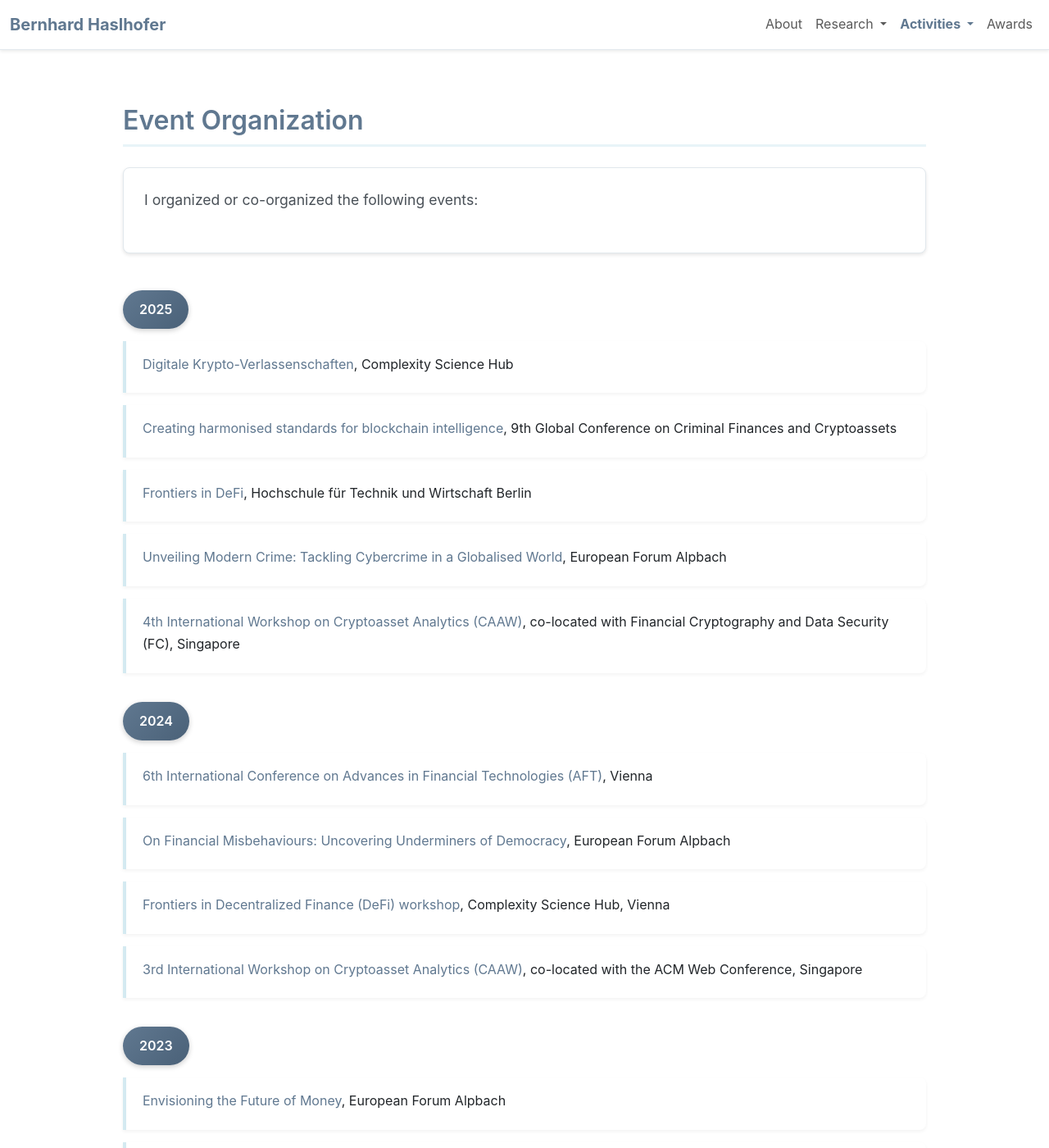
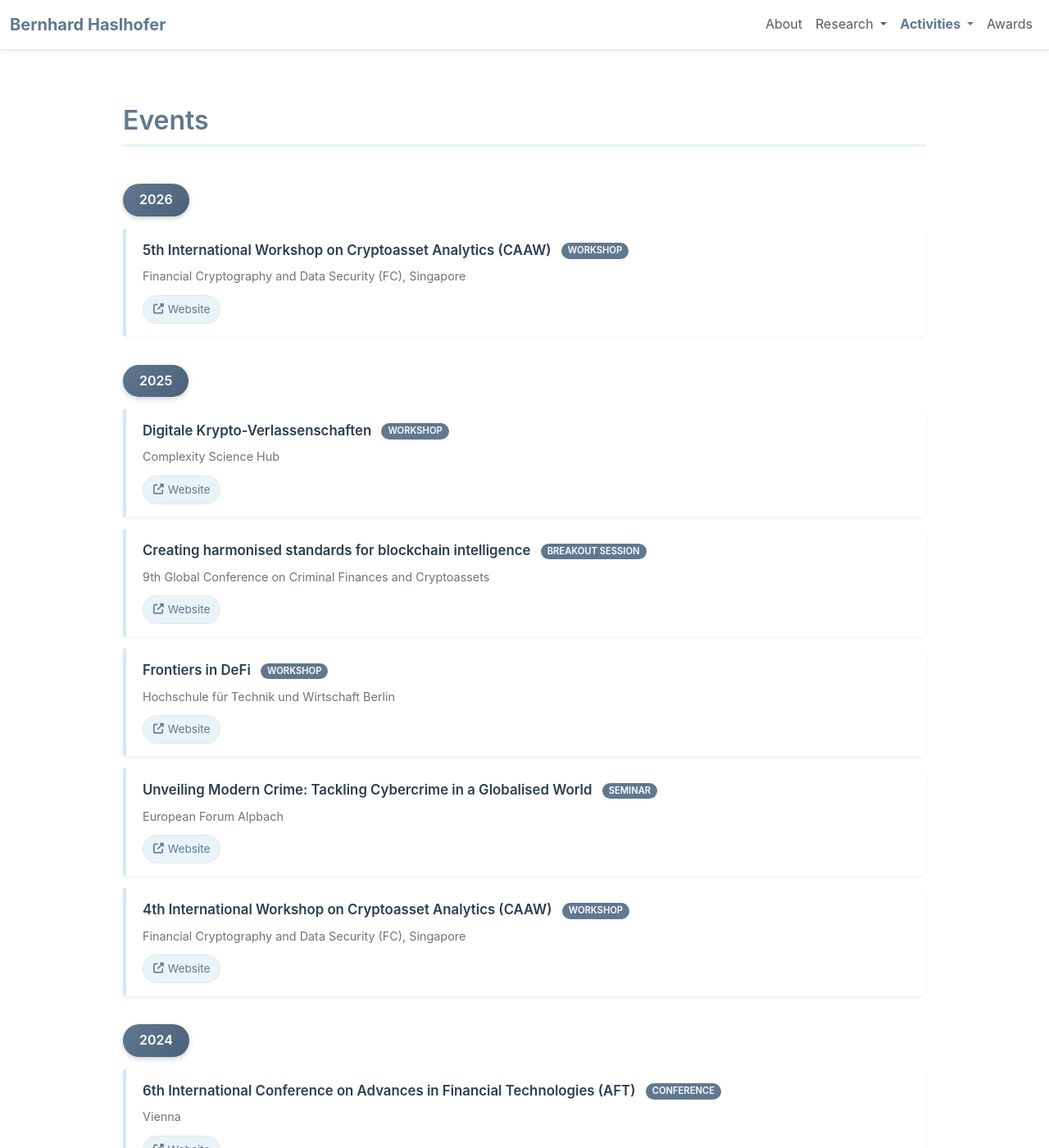
Before and after one commit to behas/behas.github.com, a Jekyll site: the page built from events.html, in a window 1280 px wide and 1400 px high. Shown: the whole window at 82% size. Built offline with Jekyll 4.4.1, drawn with Linux system fonts in a browser that asks for light colours; a style sheet for code colours, icons or effects is not loaded; some of the changed text lies outside the part shown.

Commit message:
Improve events page layout and content
- Restructure events.yml to flat format with date fields
- Add event type badges (Workshop, Conference, Panel, etc.)
- Update template with structured layout and link buttons
- Group events by year dynamically in page template

Co-Authored-By: Claude Opus 4.5 <noreply@anthropic.com>

```diff
--- a/_data/events.yml
+++ b/_data/events.yml
@@ -1,115 +1,185 @@
-- year: "2025"
-  items:
-    - title: "Digitale Krypto-Verlassenschaften"
-      url: "https://csh.ac.at/events/digitale-krypto-verlassenschaften/"
-      venue: "Complexity Science Hub"
+# 2026
 
-    - title: "Creating harmonised standards for blockchain intelligence"
-      url: "https://baselgovernance.org/9crc"
-      venue: "9th Global Conference on Criminal Finances and Cryptoassets"
+- title: "5th International Workshop on Cryptoasset Analytics (CAAW)"
+  url: "https://caaw.io/2026/"
+  venue: "Financial Cryptography and Data Security (FC), Singapore"
+  date: 2026-03-26
+  type: "Workshop"
 
-    - title: "Frontiers in DeFi"
-      url: "https://events.htw-berlin.de/forschung/frontiers-in-defi-2025/"
-      venue: "Hochschule für Technik und Wirtschaft Berlin"
+# 2025
 
-    - title: "Unveiling Modern Crime: Tackling Cybercrime in a Globalised World"
-      url: "https://www.alpbach.org/sessions/unveiling-modern-crime-tackling-cybercrime-in-a-globalised-world"
-      venue: "European Forum Alpbach"
+- title: "Digitale Krypto-Verlassenschaften"
+  url: "https://csh.ac.at/events/digitale-krypto-verlassenschaften/"
+  venue: "Complexity Science Hub"
+  date: 2025-03-27
+  type: "Workshop"
 
-    - title: "4th International Workshop on Cryptoasset Analytics (CAAW)"
-      url: "https://caaw.io/2025/"
-      venue: "co-located with Financial Cryptography and Data Security (FC), Singapore"
+- title: "Creating harmonised standards for blockchain intelligence"
+  url: "https://baselgovernance.org/9crc"
+  venue: "9th Global Conference on Criminal Finances and Cryptoassets"
+  date: 2025-10-08
+  type: "Breakout Session"
 
-- year: "2024"
-  items:
-    - title: "6th International Conference on Advances in Financial Technologies (AFT)"
-      url: "https://aftconf.github.io/aft24/index.html"
-      venue: "Vienna"
+- title: "Frontiers in DeFi"
+  url: "https://events.htw-berlin.de/forschung/frontiers-in-defi-2025/"
+  venue: "Hochschule für Technik und Wirtschaft Berlin"
+  date: 2025-03-06
+  type: "Workshop"
 
-    - title: "On Financial Misbehaviours: Uncovering Underminers of Democracy"
-      url: "https://www.alpbach.org/sessions/on-financial-misbehaviours-uncovering-underminers-of-democracy"
-      venue: "European Forum Alpbach"
+- title: "Unveiling Modern Crime: Tackling Cybercrime in a Globalised World"
+  url: "https://www.alpbach.org/sessions/unveiling-modern-crime-tackling-cybercrime-in-a-globalised-world"
+  venue: "European Forum Alpbach"
+  date: 2025-08-20
+  type: "Seminar"
 
-    - title: "Frontiers in Decentralized Finance (DeFi) workshop"
-      url: "https://csh.ac.at/events/frontiers-in-defi/"
-      venue: "Complexity Science Hub, Vienna"
+- title: "4th International Workshop on Cryptoasset Analytics (CAAW)"
+  url: "https://caaw.io/2025/"
+  venue: "Financial Cryptography and Data Security (FC), Singapore"
+  date: 2025-04-18
+  type: "Workshop"
 
-    - title: "3rd International Workshop on Cryptoasset Analytics (CAAW)"
-      url: "https://caaw.io/2024/"
-      venue: "co-located with the ACM Web Conference, Singapore"
+# 2024
 
-- year: "2023"
-  items:
-    - title: "Envisioning the Future of Money"
-      url: "https://www.alpbach.org"
-      venue: "European Forum Alpbach"
+- title: "6th International Conference on Advances in Financial Technologies (AFT)"
+  url: "https://aftconf.github.io/aft24/index.html"
+  venue: "Vienna"
+  date: 2024-09-23
+  type: "Conference"
 
-    - title: "2nd International Workshop on Cryptoasset Analytics (CAAW)"
-      url: "https://caaw.io/2023/"
-      venue: "co-located with the ACM Web Conference, Austin, USA"
+- title: "On Financial Misbehaviours: Uncovering Underminers of Democracy"
+  url: "https://www.alpbach.org/sessions/on-financial-misbehaviours-uncovering-underminers-of-democracy"
+  venue: "European Forum Alpbach"
+  date: 2024-08-27
+  type: "Seminar"
 
-- year: "2022"
-  items:
-    - title: "1st International Workshop on Cryptoasset Analytics (CAAW)"
-      url: "https://caaw.io/2023/"
-      venue: "co-located with the ACM Web Conference, Online"
+- title: "Frontiers in Decentralized Finance (DeFi) workshop"
+  url: "https://csh.ac.at/events/frontiers-in-defi/"
+  venue: "Complexity Science Hub, Vienna"
+  date: 2024-03-07
+  type: "Workshop"
 
-    - title: "Cryptoasset analytics tutorial"
-      url: "https://cryptoassetanalytics.net/tutorial/"
-      venue: "co-located with the ACM Web Conference, Online"
+- title: "3rd International Workshop on Cryptoasset Analytics (CAAW)"
+  url: "https://caaw.io/2024/"
+  venue: "ACM Web Conference, Singapore"
+  date: 2024-05-13
+  type: "Workshop"
 
-- year: "Before"
-  items:
-    - title: "Panel: From Crypto- to Corporate Currencies?"
-      url: "https://id.univie.ac.at/news-und-events/detailansicht-news-und-events/news/panel-discussion-from-crypto-to-corporate-currencies/?tx_news_pi1%5Bcontroller%5D=News&tx_news_pi1%5Baction%5D=detail&cHash=0f4867dd97b490b9aa8e5bf20278c406"
-      venue: "Vienna, 2019"
+# 2023
 
-    - title: "Symposium on Post-Bitcoin Cryptocurrencies"
-      url: "https://www.ait.ac.at/ueber-das-ait/center/center-for-digital-safety-security/fairs-events/symposium-on-post-bitcoin-cryptocurrencies/"
-      venue: "Vienna, 2018"
+- title: "Envisioning the Future of Money"
+  url: "https://www.alpbach.org"
+  venue: "European Forum Alpbach"
+  date: 2023-08-22
+  type: "Seminar"
 
-    - title: "13th International Conference on Semantic Systems (SEMANTICS 2017)"
-      url: "https://2017.semantics.cc/"
-      venue: "Data Science track chair"
+- title: "2nd International Workshop on Cryptoasset Analytics (CAAW)"
+  url: "https://caaw.io/2023/"
+  venue: "ACM Web Conference, Austin, USA"
+  date: 2023-05-01
+  type: "Workshop"
 
-    - title: "1st Workshop on Data Science: Methods, Technology and Applications (DSci15)"
-      url: "http://semantics.cc/satellite-events/1st-workshop-data-science-methods-technology-and-applications-dsci15"
-      venue: "co-located with SEMANTICS 2015"
+# 2022
 
-    - title: "11th International Conference on Web Engineering (ICWE 2011)"
-      url: "http://icwe2011.webengineering.org/"
-      venue: "Doctoral consortium co-chair"
+- title: "1st International Workshop on Cryptoasset Analytics (CAAW)"
+  url: "https://caaw.io/2022/"
+  venue: "ACM Web Conference, Online"
+  date: 2022-04-25
+  type: "Workshop"
 
-    - title: "Web of Data in the Context of Multimedia at SAMT2009"
-      url: "http://www.samt2009.org/"
-      venue: "Graz, Austria"
-      slides:
-        - url: "http://www.slideshare.net/bhaslhofer/samt09-web-of-data-tutorial-part-1"
-          text: "1"
-        - url: "http://www.slideshare.net/bhaslhofer/samt09-web-of-data-tutorial-part-2"
-          text: "2"
+- title: "Cryptoasset analytics tutorial"
+  url: "https://cryptoassetanalytics.net/tutorial/"
+  venue: "ACM Web Conference, Online"
+  date: 2022-04-25
+  type: "Tutorial"
 
-    - title: "International Conference on Dublin Core and Metadata Applications (DC 2008)"
-      url: "http://dc2008.de/"
-      venue: "Poster chair"
+# 2019
 
-    - title: "Linked Data Camp 2009"
-      url: "http://linkeddatacamp.org/wiki/LinkedDataCampVienna2009"
-      venue: "Museumsquartier (MQ) Vienna"
+- title: "From Crypto- to Corporate Currencies?"
+  url: "https://id.univie.ac.at/news-und-events/detailansicht-news-und-events/news/panel-discussion-from-crypto-to-corporate-currencies/?tx_news_pi1%5Bcontroller%5D=News&tx_news_pi1%5Baction%5D=detail&cHash=0f4867dd97b490b9aa8e5bf20278c406"
+  venue: "Vienna"
+  date: 2019-10-24
+  type: "Panel"
 
-    - title: "Web of Data Practitioner's Days 2008"
-      url: "http://iisv029.joanneum.at/"
-      venue: "University of Vienna"
+# 2018
 
-    - title: "Very Large Databases Conference (VLDB 2007)"
-      url: "http://www.vldb.org/conf/2007/"
-      venue: "local organization"
+- title: "Symposium on Post-Bitcoin Cryptocurrencies"
+  url: "https://www.ait.ac.at/ueber-das-ait/center/center-for-digital-safety-security/fairs-events/symposium-on-post-bitcoin-cryptocurrencies/"
+  venue: "Vienna"
+  date: 2018-10-11
+  type: "Symposium"
 
-    - title: "Semantic Digital Libraries Tutorial"
-      urls:
-        - url: "http://www2007.org/tutorial-T9.php"
-          text: "WWW2007"
-        - url: "http://www.eswc2007.org/tutorials.php#semdl"
-          text: "ESWC2007"
-        - url: "http://www.jcdl.org/archived-conf-sites/jcdl2006/program/tutorials/semantic-digital-libraries/index.html"
-          text: "JCDL2006"
+# 2017
+
+- title: "13th International Conference on Semantic Systems (SEMANTICS 2017)"
+  url: "https://2017.semantics.cc/"
+  venue: "Vienna"
+  date: 2017-09-11
+  type: "Conference"
+
+# 2015
+
+- title: "1st Workshop on Data Science: Methods, Technology and Applications (DSci15)"
+  url: "http://semantics.cc/satellite-events/1st-workshop-data-science-methods-technology-and-applications-dsci15"
+  venue: "SEMANTICS 2015"
+  date: 2015-09-16
+  type: "Workshop"
+
+# 2011
+
+- title: "11th International Conference on Web Engineering (ICWE 2011)"
+  url: "http://icwe2011.webengineering.org/"
+  venue: "Paphos, Cyprus"
+  date: 2011-06-20
+  type: "Conference"
+
+# 2009
+
+- title: "Web of Data in the Context of Multimedia at SAMT2009"
+  url: "http://www.samt2009.org/"
+  venue: "Graz, Austria"
+  date: 2009-12-02
+  type: "Tutorial"
+  slides:
+    - url: "http://www.slideshare.net/bhaslhofer/samt09-web-of-data-tutorial-part-1"
+      text: "1"
+    - url: "http://www.slideshare.net/bhaslhofer/samt09-web-of-data-tutorial-part-2"
+      text: "2"
+
+- title: "Linked Data Camp 2009"
+  url: "http://linkeddatacamp.org/wiki/LinkedDataCampVienna2009"
+  venue: "Museumsquartier (MQ) Vienna"
+  date: 2009-10-24
+  type: "Workshop"
+
+# 2008
+
+- title: "International Conference on Dublin Core and Metadata Applications (DC 2008)"
+  url: "http://dc2008.de/"
+  venue: "Berlin, Germany"
+  date: 2008-09-22
+  type: "Conference"
+
+- title: "Web of Data Practitioner's Days 2008"
+  url: "http://iisv029.joanneum.at/"
+  venue: "University of Vienna"
+  date: 2008-05-26
+  type: "Workshop"
+
+# 2007
+
+- title: "Very Large Databases Conference (VLDB 2007)"
+  url: "http://www.vldb.org/conf/2007/"
+  venue: "Vienna"
+  date: 2007-09-23
+  type: "Conference"
+
+- title: "Semantic Digital Libraries Tutorial"
+  urls:
+    - url: "http://www2007.org/tutorial-T9.php"
+      text: "WWW2007"
+    - url: "http://www.eswc2007.org/tutorials.php#semdl"
+      text: "ESWC2007"
+    - url: "http://www.jcdl.org/archived-conf-sites/jcdl2006/program/tutorials/semantic-digital-libraries/index.html"
+      text: "JCDL2006"
+  date: 2007-05-08
+  type: "Tutorial"
--- a/_includes/event.html
+++ b/_includes/event.html
@@ -1,22 +1,25 @@
-<p>
-{% assign event = include.event -%}
-{% if event.url -%}
-<a href="{{ event.url }}" target="_blank">{{ event.title }}</a>
-{%- elsif event.urls -%}
-{{ event.title }} (
-{%- for link in event.urls -%}
-<a href="{{ link.url }}" target="_blank">{{ link.text }}</a>{% unless forloop.last %}, {% endunless %}
-{%- endfor -%}
-)
-{%- else -%}
-{{ event.title }}
-{%- endif -%}
-{%- if event.venue %}, {{ event.venue }}{% endif -%}
-{%- if event.slides %}
- (slides:
-{%- for slide in event.slides -%}
-<a href="{{ slide.url }}" target="_blank">{{ slide.text }}</a>{% unless forloop.last %}, {% endunless %}
-{%- endfor -%}
-)
-{%- endif %}
+{% assign event = include.event %}
+<p class="pub-title">
+  {% if event.url %}
+    <a href="{{ event.url }}" target="_blank">{{ event.title }}</a>
+  {% else %}
+    {{ event.title }}
+  {% endif %}
+  {% if event.type %}<span class="talk-type">{{ event.type }}</span>{% endif %}
 </p>
+<p class="pub-venue">{{ event.venue }}</p>
+<div class="publication-links">
+  {% if event.url %}
+    <a href="{{ event.url }}" target="_blank" class="pub-link"><i class="fas fa-external-link-alt"></i> Website</a>
+  {% endif %}
+  {% if event.urls %}
+    {% for link in event.urls %}
+      <a href="{{ link.url }}" target="_blank" class="pub-link"><i class="fas fa-external-link-alt"></i> {{ link.text }}</a>
+    {% endfor %}
+  {% endif %}
+  {% if event.slides %}
+    {% for slide in event.slides %}
+      <a href="{{ slide.url }}" target="_blank" class="pub-link"><i class="fas fa-desktop"></i> Slides {{ slide.text }}</a>
+    {% endfor %}
+  {% endif %}
+</div>
--- a/events.html
+++ b/events.html
@@ -8,16 +8,13 @@ keywords: "academic conferences, cryptoasset analytics workshop, financial techn
 
 <div class="container mt-5">
 
-  <h2 class="section-title">Event Organization</h2>
+  <h2 class="section-title">Events</h2>
 
-  <div class="content-card">
-    <p class="lead">I organized or co-organized the following events:</p>
-  </div>
+  {% assign events_by_year = site.data.events | group_by_exp: "event", "event.date | date: '%Y'" | sort: "name" | reverse %}
 
-  {% for year_group in site.data.events %}
-    <div class="publication-year">{{ year_group.year }}</div>
-
-    {% for event in year_group.items %}
+  {% for year in events_by_year %}
+    <h2 class="bibliography">{{ year.name }}</h2>
+    {% for event in year.items %}
       <div class="publication-item">
         {% include event.html event=event %}
       </div>
```
Also changed, not shown: other parts of events.html (+1 -1 lines).
